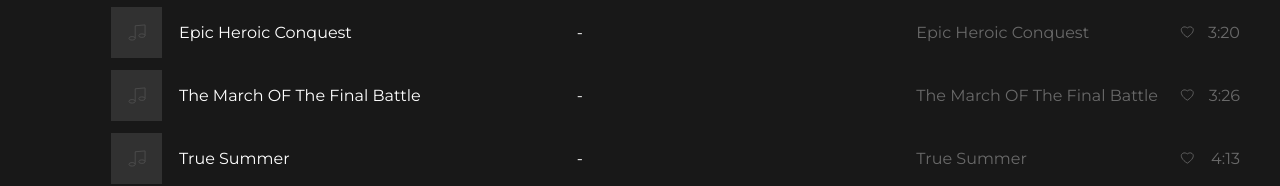
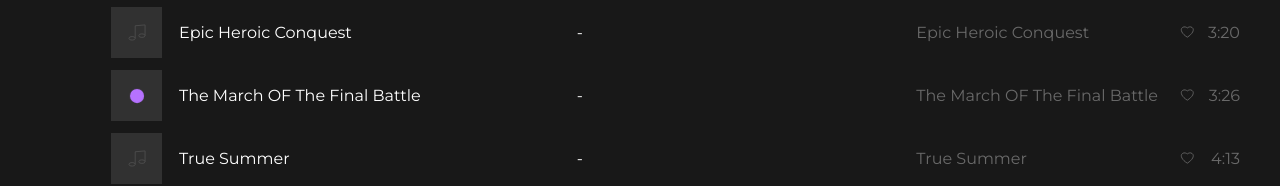
Before and after one commit to kors-ak/skypro-music, a Next.js app: page / in a window 1280 px wide. Both pictures are taken after a click on the element 675 px from the left and 399 px from the top of the page. Shown: the part 304-490 px from the top of the page. Built offline with nearby package versions, Linux system fonts and the light colour scheme.

Commit message:
feat: добавляет анимацию пульсации для текущего трека

```diff
--- a/src/components/Track/Track.tsx
+++ b/src/components/Track/Track.tsx
@@ -4,6 +4,7 @@ import { TrackType } from '@/sharedTypes/sharedTypes'
 import { setCurrentTrack, setIsPlaying } from '@/store/features/trackSlice'
 import { useAppDispatch, useAppSelector } from '@/store/hooks'
 import { formatDuration } from '@/utils/formatDuration'
+import cn from 'classnames'
 import Link from 'next/link'
 import style from './track.module.css'
 
@@ -40,9 +41,18 @@ export default function Track({ track }: TrackProps) {
                 alt={track.name}
               />
             ) : (
-              <svg className={style.track__titleSvg}>
-                <use xlinkHref="/img/icon/sprite.svg#icon-note"></use>
-              </svg>
+              !isCurrentTrack && (
+                <svg className={style.track__titleSvg}>
+                  <use xlinkHref="/img/icon/sprite.svg#icon-note"></use>
+                </svg>
+              )
+            )}
+            {isCurrentTrack && (
+              <div
+                className={cn(style.track__dot, {
+                  [style.pulse]: isTrackPlaying,
+                })}
+              ></div>
             )}
           </div>
           <div>
--- a/src/components/Track/track.module.css
+++ b/src/components/Track/track.module.css
@@ -1,3 +1,14 @@
+@keyframes pulse {
+  0%,
+  to {
+    transform: translate(-50%, -50%) scale(0.5);
+  }
+
+  50% {
+    transform: translate(-50%, -50%) scale(1);
+  }
+}
+
 .playlist__item {
   width: 100%;
   display: block;
@@ -35,6 +46,7 @@
 }
 
 .track__titleImage {
+  position: relative;
   width: 51px;
   height: 51px;
   background: #313131;
@@ -64,6 +76,22 @@
   margin: 16px;
   fill: transparent;
   stroke: #4e4e4e;
+}
+
+.track__dot {
+  position: absolute;
+  top: 50%;
+  left: 50%;
+  transform: translate(-50%, -50%);
+  z-index: 1;
+  width: 16px;
+  height: 16px;
+  border-radius: 50%;
+  background-color: #b672ff;
+}
+
+.pulse {
+  animation: pulse 0.6s ease-in-out infinite both;
 }
 
 .track__titleLink {
```
